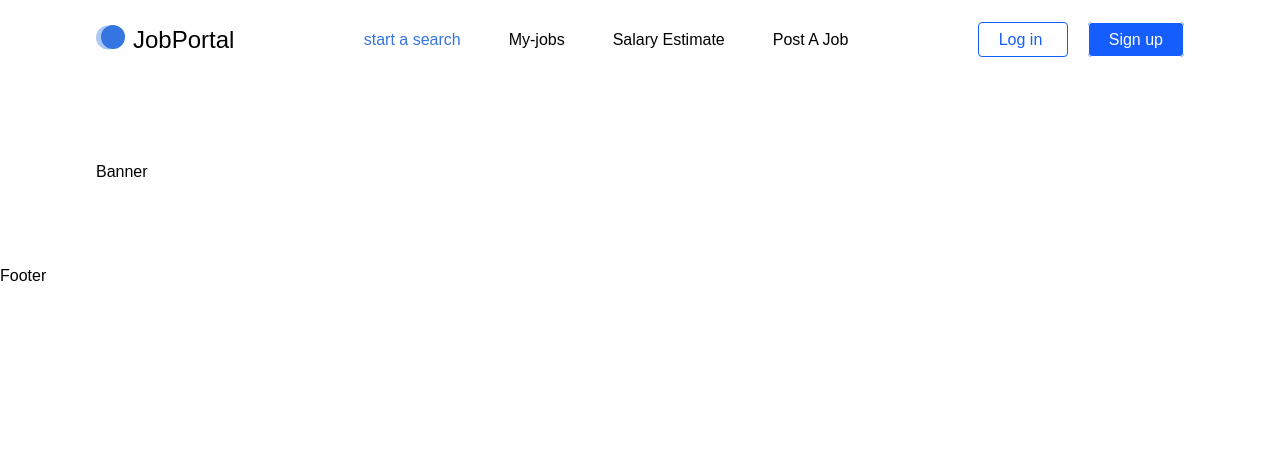
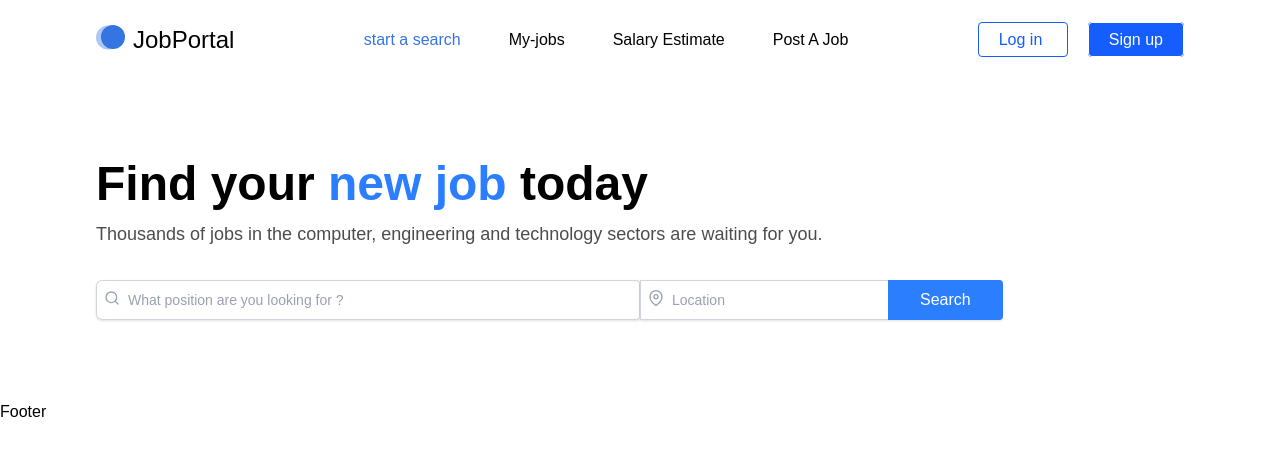
Before and after one commit to Mikael241221/Job-portal-client, a React (Vite) app: page / in a window 1280 px wide. Shown: the top 456 px of the page. Built offline with nearby package versions, Linux system fonts and the light colour scheme.

Commit message:
updating the banner file

```diff
--- a/src/Pages/Home.jsx
+++ b/src/Pages/Home.jsx
@@ -1,10 +1,24 @@
-import React from 'react'
+import React, { useEffect, useState } from 'react'
 import Banner from '../components/Banner'
 
 const Home = () => {
+  const [selectedCategory, setSelectedCategory] = useState(null);
+  const [jobs, setJobs] = useState([]);
+
+  useEffect(() => {
+    fetch("jobs.json").then(res => res.json()).then(data => {
+      console.log(data)
+    })
+  },[])
+   const [query, setQuery] =useState("");
+    const handleInputChange = (event) => {
+     setQuery(event.target.value)
+
+    }
+
   return (
     <div>
-      <Banner/>
+      <Banner query ={query} handleInputChange={handleInputChange}/>
     </div>
   )
 }
--- a/src/components/Banner.jsx
+++ b/src/components/Banner.jsx
@@ -1,9 +1,36 @@
-import React from 'react'
+import React, { useState } from 'react'
+import {FiMapPin, FiSearch} from 'react-icons/fi'
 
-const Banner = () => {
+const Banner = ({query,handleInputChange}) => {
+
   return (
-    <div className='max-w-screen-2xl container mx-auto xl:px-24 md:py-20 py-14'>
-      Banner
+    <div className='max-w-screen-2xl container mx-auto xl:px-24 px-4 md:py-20 py-14'>
+     <h1 className='text-5xl font-bold text-black mb-3'>Find your <span className='text-blue-500'>new job </span>today</h1>
+     <p className='text-lg text-black/70 mb-8'>Thousands of jobs in the computer, engineering and technology sectors are waiting for you.</p>
+     <form>
+      <div className='flex justify-start md:flex-row flex-col md:gap-0 gap-4'>
+        <div className='flex md:rounded-s-md rounded shadow-sm ring-1 ring-inset ring-gray-300
+        focus-within:ring-2 focus-within:ring-inset focus-within:ring-indigo-600
+        md:w-1/2 w-full'>
+          <input type="text" name="title" id="title" placeholder='What position are you looking for ?' className='block flex-1 border-0 bg-transparent py-1.5 pl-8 text-gray-900
+          placeholder:text-gray-400 focus:right-0 sm:text-sm sm:leading-6 '
+          onChange={handleInputChange}
+          value={query}
+          />
+          <FiSearch className='absolute mt-2.5 ml-2 text-gray-400'/>
+        </div>
+        <div className='flex md:rounded-s-none rounded shadow-sm ring-1 ring-inset ring-gray-300
+        focus-within:ring-2 focus-within:ring-inset focus-within:ring-indigo-600
+        md:w-1/3 w-full'>
+          <input type="text" name="title" id="title" placeholder='Location' className='block flex-1 border-0 bg-transparent py-1.5 pl-8 text-gray-900
+          placeholder:text-gray-400 focus:right-0 sm:text-sm sm:leading-6 '
+
+          />
+          <FiMapPin className='absolute mt-2.5 ml-2 text-gray-400'/>
+          <button type='submit' className='bg-blue-500 py-2  px-8  text-white md:rounded-s-none rounded'>Search</button>
+        </div>
+      </div>
+     </form>
     </div>
   )
 }
```
